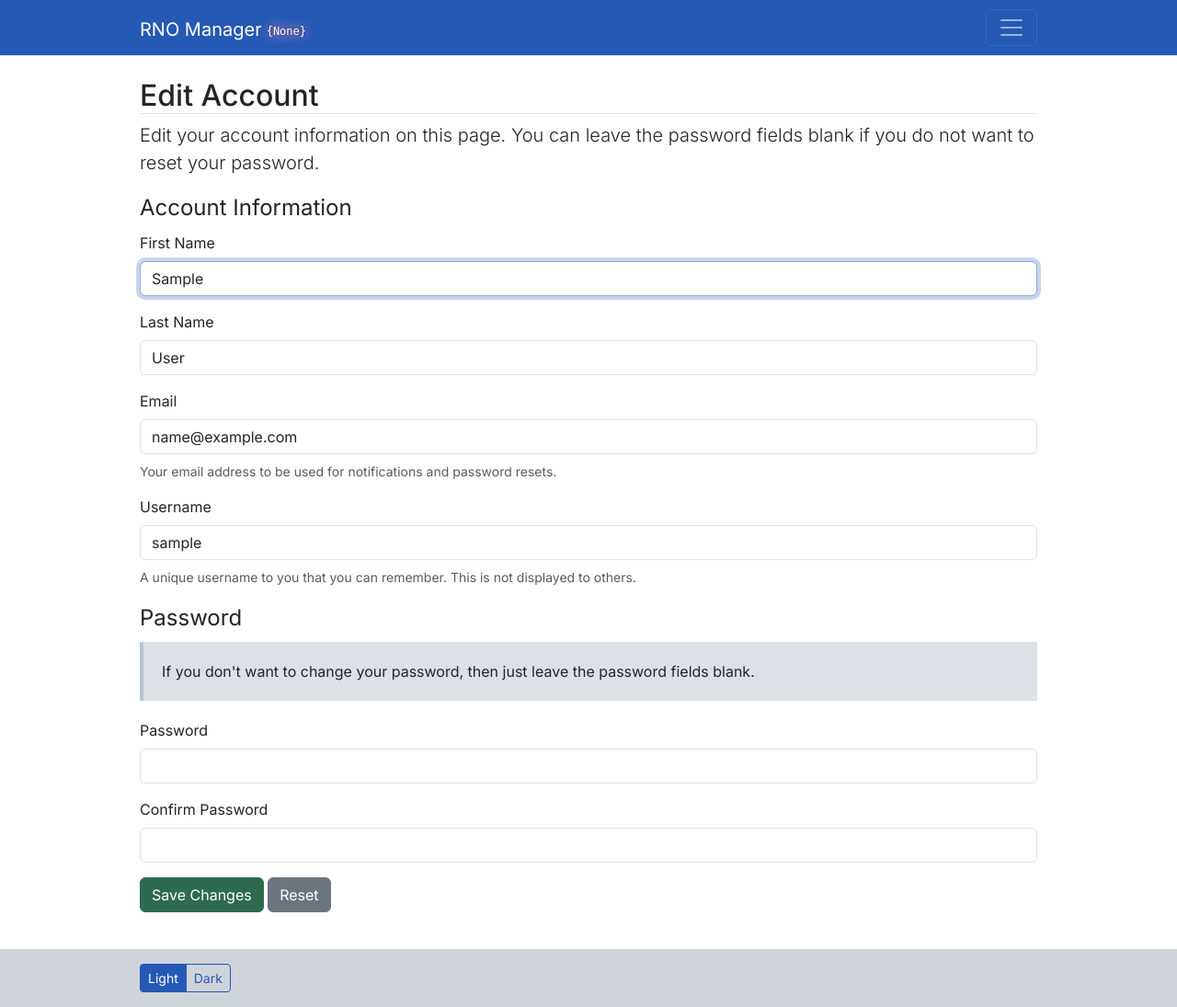
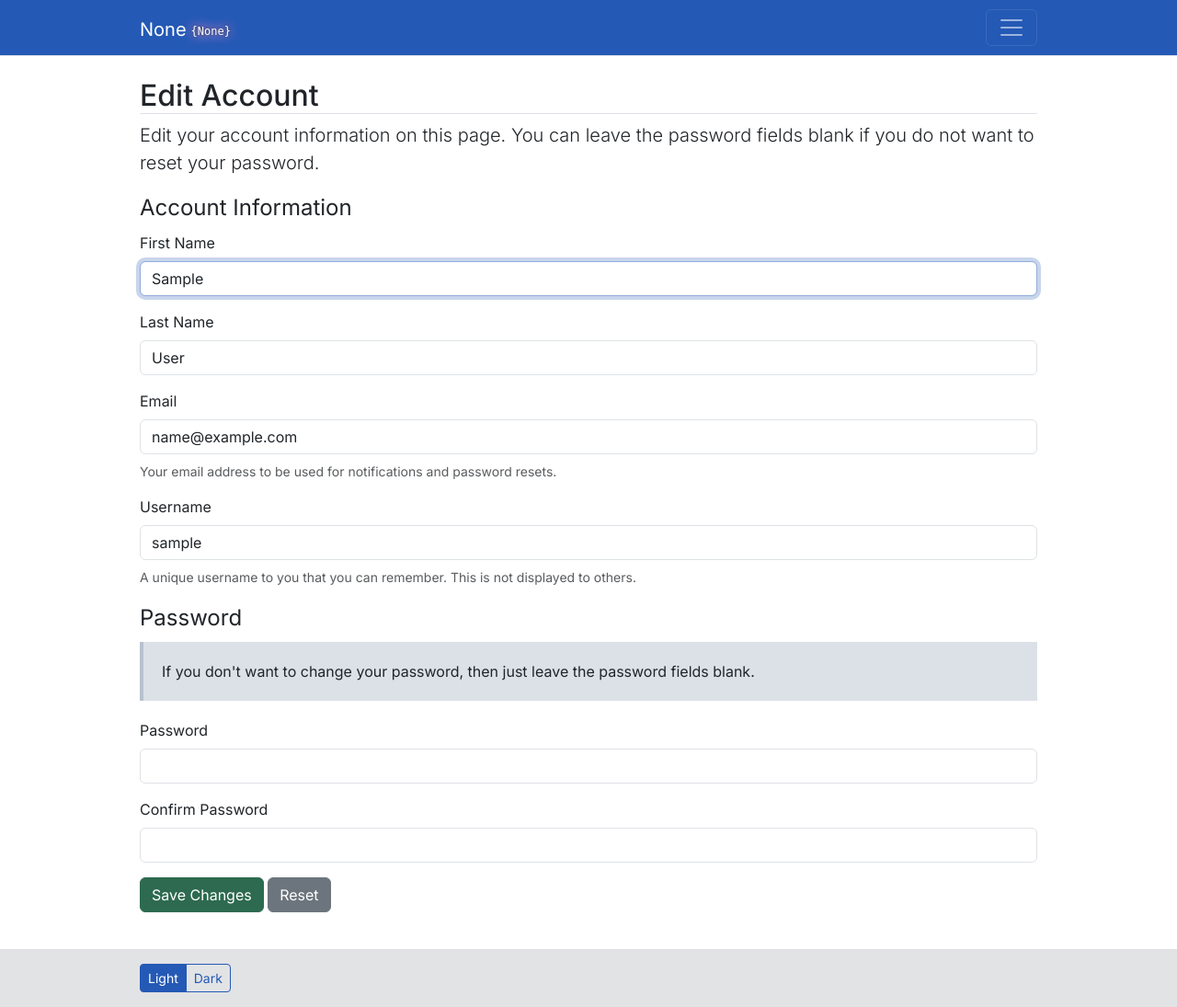
Before and after one commit to jack-hermanson/RNO, a Flask app: page /auth/edit in a window 1280 px wide. Shown: the whole page at 92% size. Run offline with Flask 3, Linux system fonts and the light colour scheme; the visitor is signed in with stand-in values (Sample User, id 1); parts of the project's set-up code (start-up, migrations or seed data) failed here and were passed over; some libraries are stand-ins or nearby versions.

Commit message:
more stuff

```diff
--- a/application/__init__.py
+++ b/application/__init__.py
@@ -63,7 +63,7 @@
 
     @app.context_processor
     def inject_environment():
-        return dict(environment=os.environ.get("ENVIRONMENT"))
+        return dict(environment=os.environ.get("ENVIRONMENT"), rno_name=os.environ.get("RNO_NAME"))
 
     @app.before_request
     def before_request():
--- a/application/web/templates/base.html
+++ b/application/web/templates/base.html
@@ -3,7 +3,7 @@
 <head>
     <meta charset="UTF-8">
 
-    <title>RNO Manager | {{ title }}</title>
+    <title>{{ rno_name }} | {{ title }}</title>
     <meta name="og:title" content="RNO Manager | {{ title }}">
 
     <link rel="stylesheet" href="{{ url_for('static', filename='css/main.css') }}">
@@ -37,8 +37,7 @@
             {#                 class="d-inline-block align-text-top logo me-2">#}
             <span class="d-inline-flex align-items-center my-auto pt-1">
                 <span>
-                    RNO Manager
-{#                    todo custom name #}
+                    {{ rno_name }}
                 </span>
                 {% if environment != "production" %}
                     <span class="env-label d-flex my-auto pt-1">{{ ' {' }}{{ environment }}{{ '}' }}</span>
@@ -150,7 +149,7 @@
 <script src="{{ url_for("static", filename="node_modules/bootstrap/dist/js/bootstrap.bundle.js") }}"></script>
 
 {% block scripts %}{% endblock scripts %}
-<footer class="bg-dark-subtle py-3">
+<footer class="bg-secondary-subtle py-3">
     <div class="container">
         <div class="btn-group">
 
```
Also changed, not shown: 1 other file.
